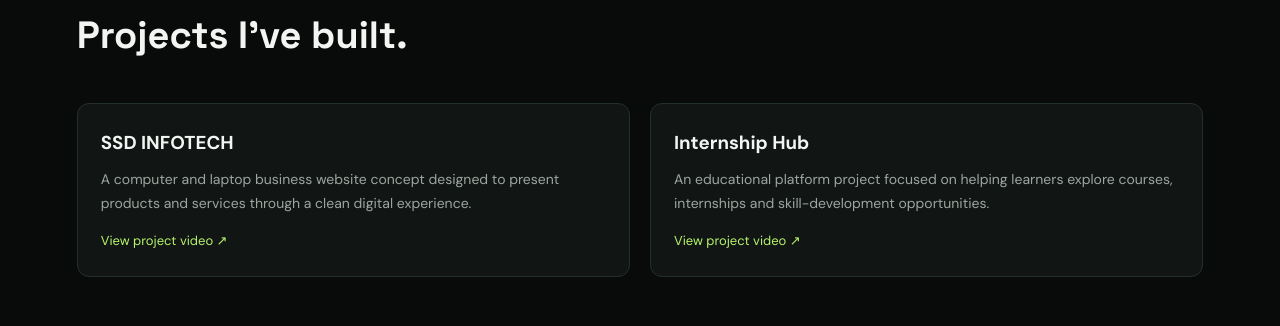
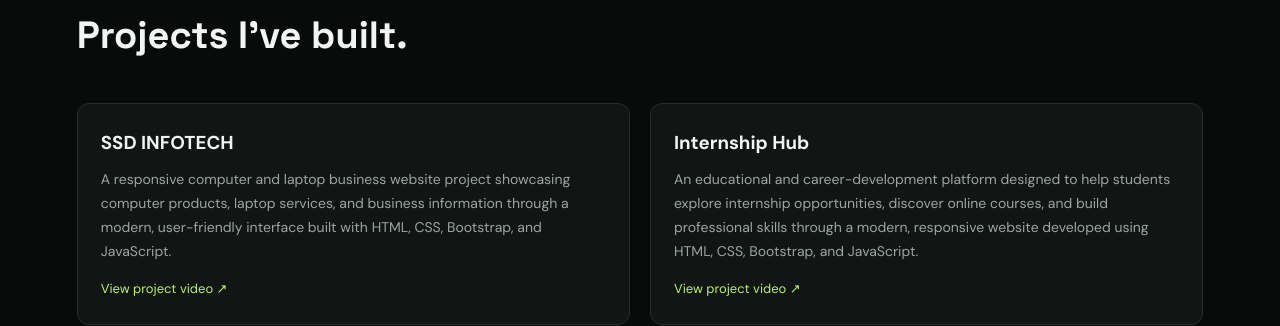
Before and after one commit to madhav007-code/madhav-portfolio, a plain HTML site: page index.html in a window 1280 px wide. Shown: the part 2026-2352 px from the top of the page. Drawn offline with Linux system fonts and the light colour scheme.

Commit message:
Update index.html

```diff
--- a/index.html
+++ b/index.html
@@ -173,8 +173,7 @@ well-designed digital products.
 <div class="project-content">
 <h3>SSD INFOTECH</h3>
 <p>
-A computer and laptop business website concept designed to
-present products and services through a clean digital experience.
+A responsive computer and laptop business website project showcasing computer products, laptop services, and business information through a modern, user-friendly interface built with HTML, CSS, Bootstrap, and JavaScript.
 </p>
 <a href="#project-videos">View project video ↗</a>
 </div>
@@ -184,8 +183,7 @@ present products and services through a clean digital experience.
 <div class="project-content">
 <h3>Internship Hub</h3>
 <p>
-An educational platform project focused on helping learners
-explore courses, internships and skill-development opportunities.
+An educational and career-development platform designed to help students explore internship opportunities, discover online courses, and build professional skills through a modern, responsive website developed using HTML, CSS, Bootstrap, and JavaScript.
 </p>
 <a href="#project-videos">View project video ↗</a>
 </div>
```
